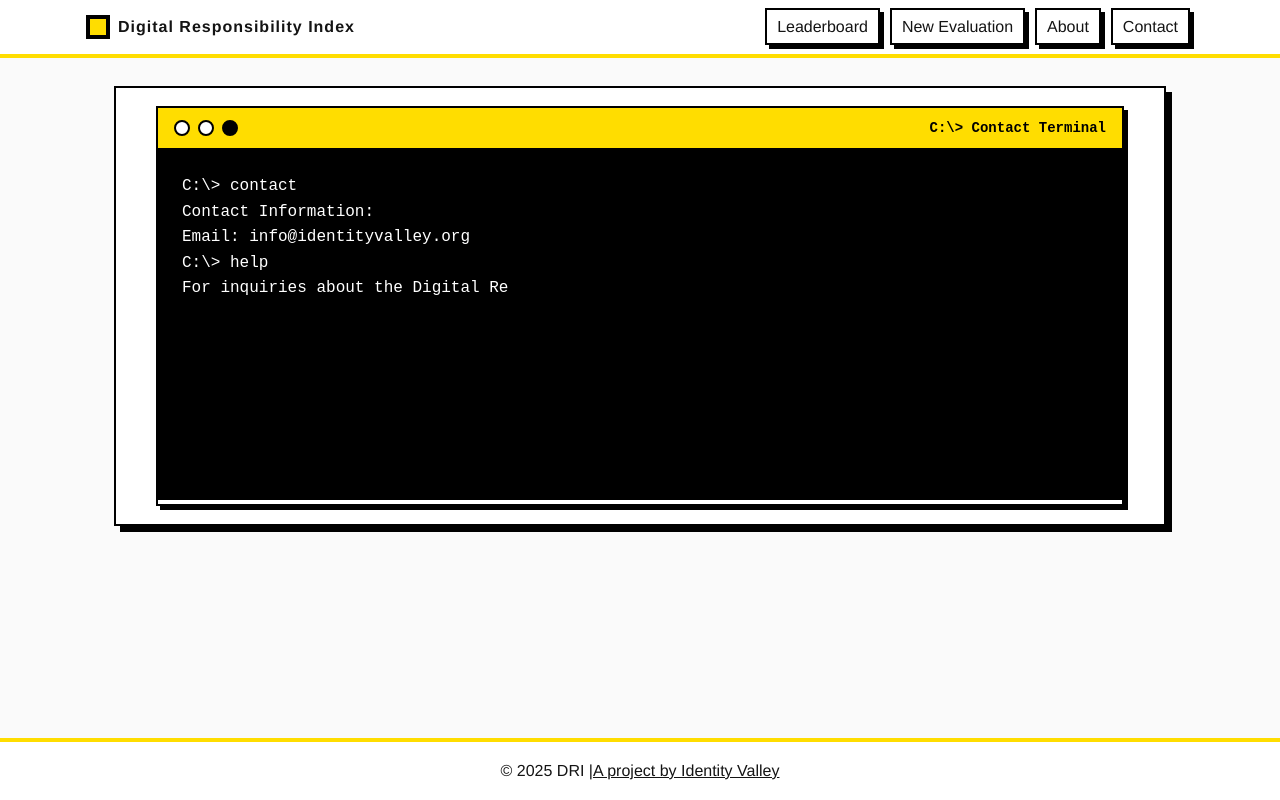
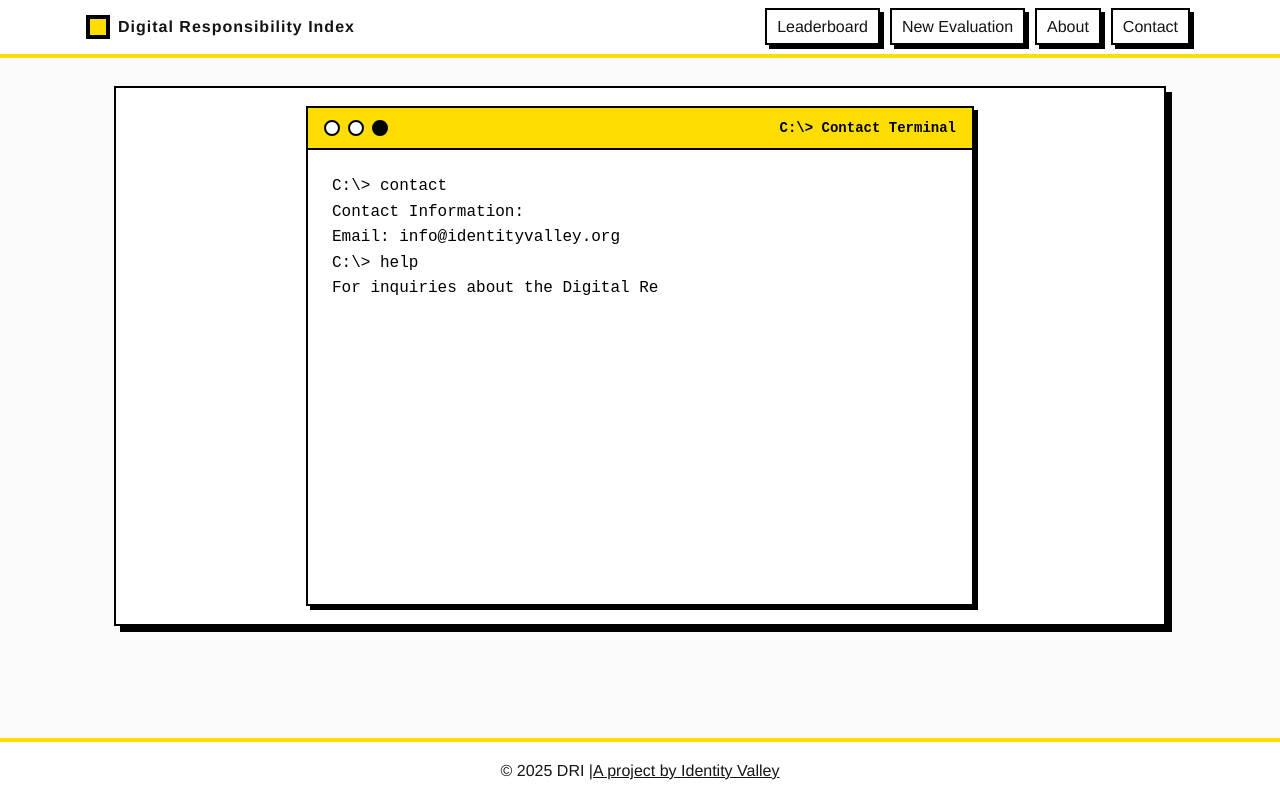
Before and after one commit to IdentityValley/IDVDRI, a React (Create React App) app in the folder frontend/: page /#/contact in a window 1280 px wide. Built offline with nearby package versions, Linux system fonts and the light colour scheme.

Commit message:
style: change terminal to black text on white background, make less wide and longer

```diff
--- a/frontend/src/App.css
+++ b/frontend/src/App.css
@@ -210,7 +210,7 @@ button:active, .button:active { transform: translate(1px, 1px); box-shadow: 2px
 
 /* Contact page styles */
 .contact-page {
-  max-width: 1000px;
+  max-width: 700px;
   margin: 0 auto;
   padding: 0 16px;
 }
@@ -221,7 +221,7 @@ button:active, .button:active { transform: translate(1px, 1px); box-shadow: 2px
   box-shadow: 4px 4px 0 #000;
   overflow: hidden;
   font-family: 'Courier New', monospace;
-  min-height: 400px;
+  min-height: 500px;
 }
 
 .terminal-header {
@@ -256,10 +256,10 @@ button:active, .button:active { transform: translate(1px, 1px); box-shadow: 2px
 }
 
 .terminal-body {
-  background: #000;
-  color: #fff;
+  background: #fff;
+  color: #000;
   padding: 24px;
-  min-height: 350px;
+  min-height: 450px;
 }
 
 .terminal-content {
@@ -272,8 +272,8 @@ button:active, .button:active { transform: translate(1px, 1px); box-shadow: 2px
 }
 
 .cursor {
-  background: #fff;
-  color: #000;
+  background: #000;
+  color: #fff;
   animation: blink 1s infinite;
 }
 
```
